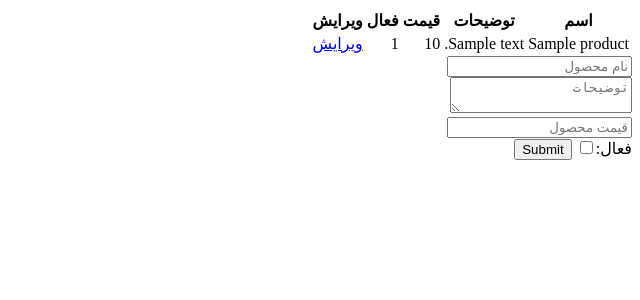
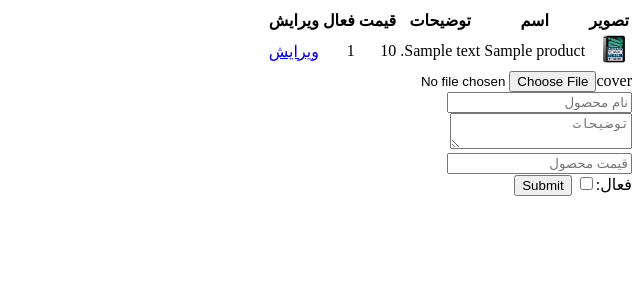
Before and after one commit to shatena2025-svg/oren-shop, a Flask app: page /admin/dashboard/products in a window 1280 px wide. Shown: the top 300 px of the page, without its empty margins (640-1280 px from the left). Run offline with Flask 3, Linux system fonts and the light colour scheme; the visitor is signed in with stand-in values (Sample User, id 1); tables that the repository leaves empty hold one stand-in row (values such as "Sample post"); some libraries are stand-ins or nearby versions.

Commit message:
image for products added

```diff
--- a/blueprins/admin.py
+++ b/blueprins/admin.py
@@ -41,6 +41,7 @@ def products():
         description = request.form.get('description', None)
         price = request.form.get('price', None)
         active = request.form.get('active', None)
+        file = request.files.get('cover', None)
 
         p = Product(name=name, description=description, price=price)
         if active == None:
@@ -50,6 +51,8 @@ def products():
 
         db.session.add(p)
         db.session.commit()
+
+        file.save(f'static/cover/{p.id}.jpg')
 
         return 'done'
 
@@ -63,6 +66,7 @@ def edit_product(id):
         description = request.form.get('description', None)
         price = request.form.get('price', None)
         active = request.form.get('active', None)
+        file = request.files.get('cover', None)
 
         product.name = name
         product.description = description
@@ -74,4 +78,8 @@ def edit_product(id):
 
         db.session.commit()
 
+        if file != None:
+            file.save(f'static/cover/{product.id}.jpg')
+
+
         return redirect(url_for('admin.edit_product',id = id))
--- a/templates/admin/edit-product.html
+++ b/templates/admin/edit-product.html
@@ -5,8 +5,10 @@
 {% endblock %}
 
 {% block body %}
-
-<form action="#" method="post">
+<img style="width: 200px;" src="/static/cover/{{ product.id }}.jpg">
+<form action="#" method="post" enctype="multipart/form-data">
+   <input type="hidden" name="csrf_token" value="{{ csrf_token() }}" />
+   <label>cover</label><input type="file" name="cover"><br>
    <input type="text" value="{{ product.name }}" name="name" placeholder="نام محصول"><br>
    <textarea name="description" placeholder="توضیحات">{{ product.description }}</textarea><br>
    <input type="number" value="{{ product.price }}" name="price" placeholder="قیمت محصول"><br>
--- a/templates/admin/products.html
+++ b/templates/admin/products.html
@@ -8,6 +8,7 @@
 
 <table>
    <tr>
+      <th>تصویر</th>
       <th>اسم</th>
       <th>توضیحات</th>
       <th>قیمت</th>
@@ -17,6 +18,7 @@
 
    {% for p in product %}
    <tr>
+      <td><img style="width: 30px;" src="/static/cover/{{ p.id }}.jpg"></td>
       <td>{{p.name}}</td>
       <td>{{p.description}}</td>
       <td>{{p.price}}</td>
@@ -25,8 +27,10 @@
    </tr>
    {% endfor %}
 </table>
-<form action="/admin/dashboard/products" method="post"> <input type="text" name="name" placeholder="نام محصول"><br>
+<form action="/admin/dashboard/products" method="post" enctype="multipart/form-data">
    <input type="hidden" name="csrf_token" value="{{ csrf_token() }}" />
+   <label>cover</label><input type="file" name="cover"></input><br>
+   <input type="text" name="name" placeholder="نام محصول"><br>
    <textarea name="description" placeholder="توضیحات"></textarea><br>
    <input type="number" name="price" placeholder="قیمت محصول"><br>
    <label>فعال:</label><input value="1" type="checkbox" name="active">
--- a/templates/product.html
+++ b/templates/product.html
@@ -6,7 +6,7 @@
 
 {% block body %}
 
-{{ product.id }}<br>
+<img style="width: 200px;" src="/static/cover/{{ product.id }}.jpg"><br>
 {{ product.name }}<br>
 {{ product.price }}
 
```
Also changed, not shown: static/cover/1.jpg (added), static/cover/2.jpg (added), static/cover/3.jpg (added), static/cover/5.jpg (added), 1 other file.
